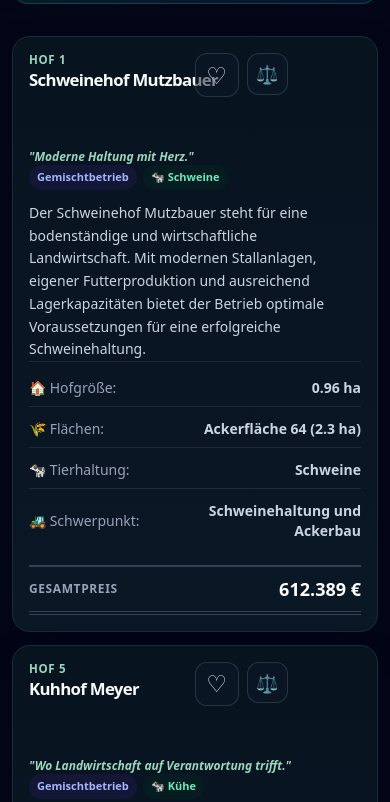
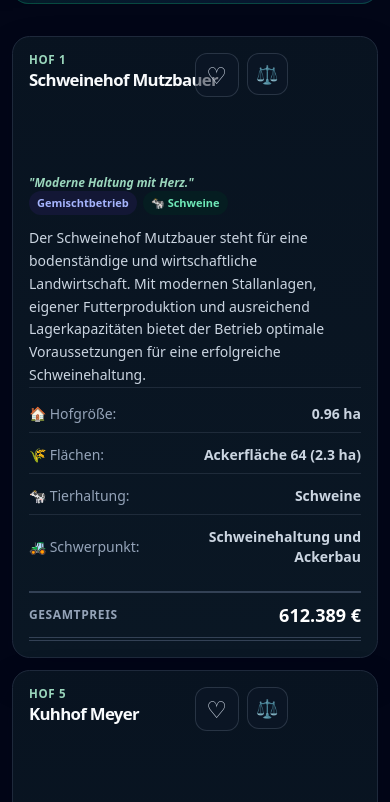
Before and after one commit to jonaskirschner2009-crypto/Ls25-H-fe-Illschwang-webseite, a website: page public/index.html in a window 390 px wide. Shown: the part 890-1692 px from the top of the page. Drawn offline with Linux system fonts and the light colour scheme; no server answers.

Commit message:
Fix farm card status overlap

```diff
--- a/public/styles.css
+++ b/public/styles.css
@@ -570,7 +570,7 @@ body.mobile-sidebar-open{overflow:hidden!important;}
   display:block;
   color: #f8fafc !important;
   font-size: clamp(1.1rem, 1.8vw, 2rem);
-  line-height: 1.1;
+  min-height: 5.8rem;
   letter-spacing: -.04em;
   overflow-wrap:normal;
   word-break:normal;
@@ -617,12 +617,12 @@ body.mobile-sidebar-open{overflow:hidden!important;}
   hyphens:none;
   white-space:normal;
   line-height:1.15;
-  max-width:calc(100% - 9.5rem);
+  max-width:calc(100% - 6rem);
   margin: 0;
 }
 .hof-card-status-v31 {
   position:absolute;
-  top:0;
+  top:3.35rem;
   right:0;
   max-width:8.2rem;
 }
@@ -704,10 +704,11 @@ body.mobile-sidebar-open{overflow:hidden!important;}
   min-height: 100%;
 }
 @media(max-width:520px){
-  .hof-card-header-v31 { min-height: 4rem; }
+  .hof-card-header-v31 { min-height: 5.4rem; }
   .hof-card-title-actions-v31 h3,
-  .hof-card-name-v32 h3 { max-width: calc(100% - 7.5rem); }
+  .hof-card-name-v32 h3 { max-width: calc(100% - 5.8rem); }
   .hof-card-status-v31 { max-width: 6.4rem; }
+  .hof-card-status-v31 { top: 3.1rem; }
   .hof-card-status-v31 button,
   .hof-card-status-v31 span { padding-left:.55rem; padding-right:.55rem; font-size:.58rem; }
   .hof-card-title-actions-v31 > .favorite-btn { right:6.9rem; }
```
